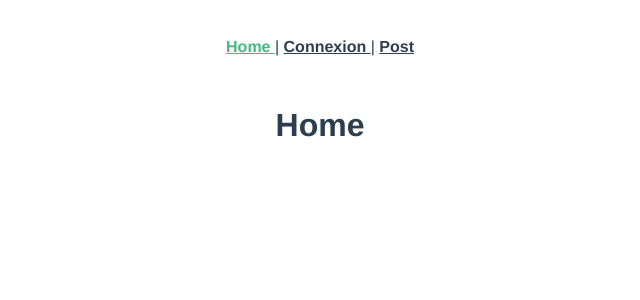
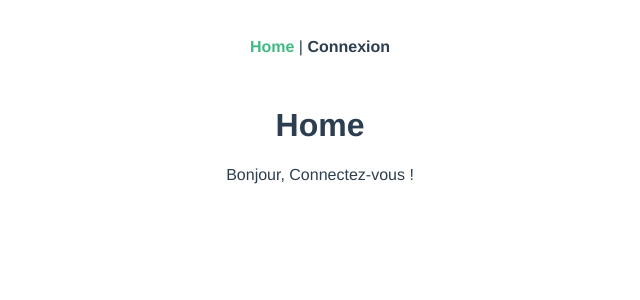
Before and after one commit to maizis/blog-art, a Vue app: page /#/ in a window 1280 px wide. Shown: the top 300 px of the page, without its empty margins (320-960 px from the left). Built offline with nearby package versions, Linux system fonts and the light colour scheme.

Commit message:
Commit 5 - Hide Post / Message on Home

```diff
--- a/src/App.vue
+++ b/src/App.vue
@@ -3,8 +3,8 @@
     <div id="nav">
       <router-link to="/">Home </router-link> |
       <router-link v-if="!isConnected" to="/login">Connexion </router-link>
-      <a href="" v-else v-on:click="logout"> Déconnexion </a>
-     | <router-link to="/posts">Post</router-link>
+      <a href="" v-else v-on:click="logout"> Déconnexion</a>
+      <a v-if="isConnected"> |  <router-link to="/posts"> Post</router-link> </a>
     </div>
     <router-view/>
   </div>
@@ -13,13 +13,13 @@
 <script>
 export default {
   computed: {
-    isConnected() {
+    isConnected () {
       return this.$store.getters.isConnected
     }
   },
   methods: {
     logout: function () {
-    this.$store.dispatch('turn_deconnected')
+      this.$store.dispatch('turn_deconnected')
     }
   }
 }
@@ -32,11 +32,13 @@ export default {
   -moz-osx-font-smoothing: grayscale;
   text-align: center;
   color: #2c3e50;
+  text-decoration:none
 }
 #nav {
   padding: 30px;
   a {
     font-weight: bold;
+     text-decoration:none;
     color: #2c3e50;
     &.router-link-exact-active {
       color: #42b983;
--- a/src/components/LoginForm.vue
+++ b/src/components/LoginForm.vue
@@ -32,21 +32,15 @@ export default {
       if (this.username !== this.correctusername || this.password !== this.correctpassword) {
         this.fail = false
       } else {
-          this.$store.dispatch ('turn_connected')
+        this.$store.dispatch('turn_connected')
+        this.$router.push('/')
       }
     }
   }
 }
 </script>
 <style scoped lang="scss">
-ul {
-  list-style-type: none;
-  padding: 0;
-}
-li {
-  display: inline-block;
-  margin: 0 10px;
-}
+
 label {
   color: #42b983;
 }
--- a/src/router.js
+++ b/src/router.js
@@ -17,15 +17,7 @@ const router = new Router({
     {
       path: '/login',
       name: 'login',
-      component: Login,
-      beforeEnter: (to, from, next) => {
-        if (!store.getters.isConnected) {
-          next()
-        } else {
-          next(router.push({ path: '/' }))
-          //Finir la redirection vers la homme
-        }
-      }
+      component: Login
     },
     {
       path: '/posts',
--- a/src/views/Connexion.vue
+++ b/src/views/Connexion.vue
@@ -1,7 +1,7 @@
 <template>
   <div class="home">
     <img alt="Vue logo" src="../assets/logo.png">
-    <LoginForm />
+    <LoginForm/>
   </div>
 </template>
 
@@ -13,8 +13,11 @@ export default {
   name: 'connexion',
   components: {
     LoginForm
+  },
+  computed: {
+    isConnected () {
+      return this.$store.getters.isConnected
+    }
   }
 }
-
-
 </script>
--- a/src/views/Home.vue
+++ b/src/views/Home.vue
@@ -1,3 +1,16 @@
 <template>
-  <h1>Home</h1>
+<div>
+  <h1> Home </h1>
+  <p v-if="!isConnected">Bonjour, Connectez-vous !  </p>
+  <p v-else> Bienvenue ! </p>
+</div>
 </template>
+<script>
+export default {
+  computed: {
+    isConnected () {
+      return this.$store.getters.isConnected
+    }
+  }
+}
+</script>
--- a/src/views/Posts.vue
+++ b/src/views/Posts.vue
@@ -24,10 +24,10 @@ export default {
     this.$store.dispatch('showPosts')
   },
   computed: {
-	  posts() {
+    posts () {
       return this.$store.getters.posts
-    },
-		}
+    }
+  }
 }
 </script>
 <style>
```
